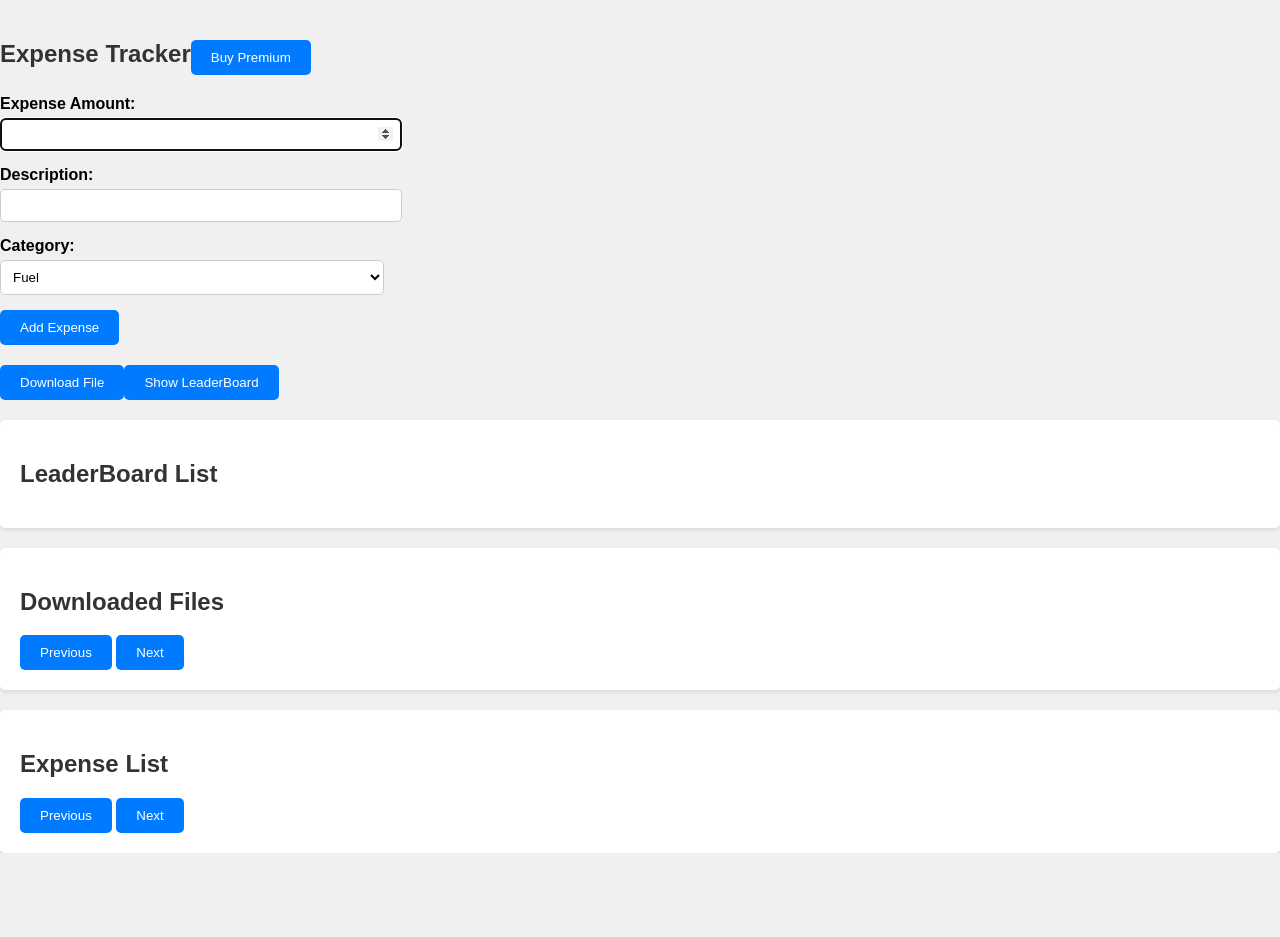
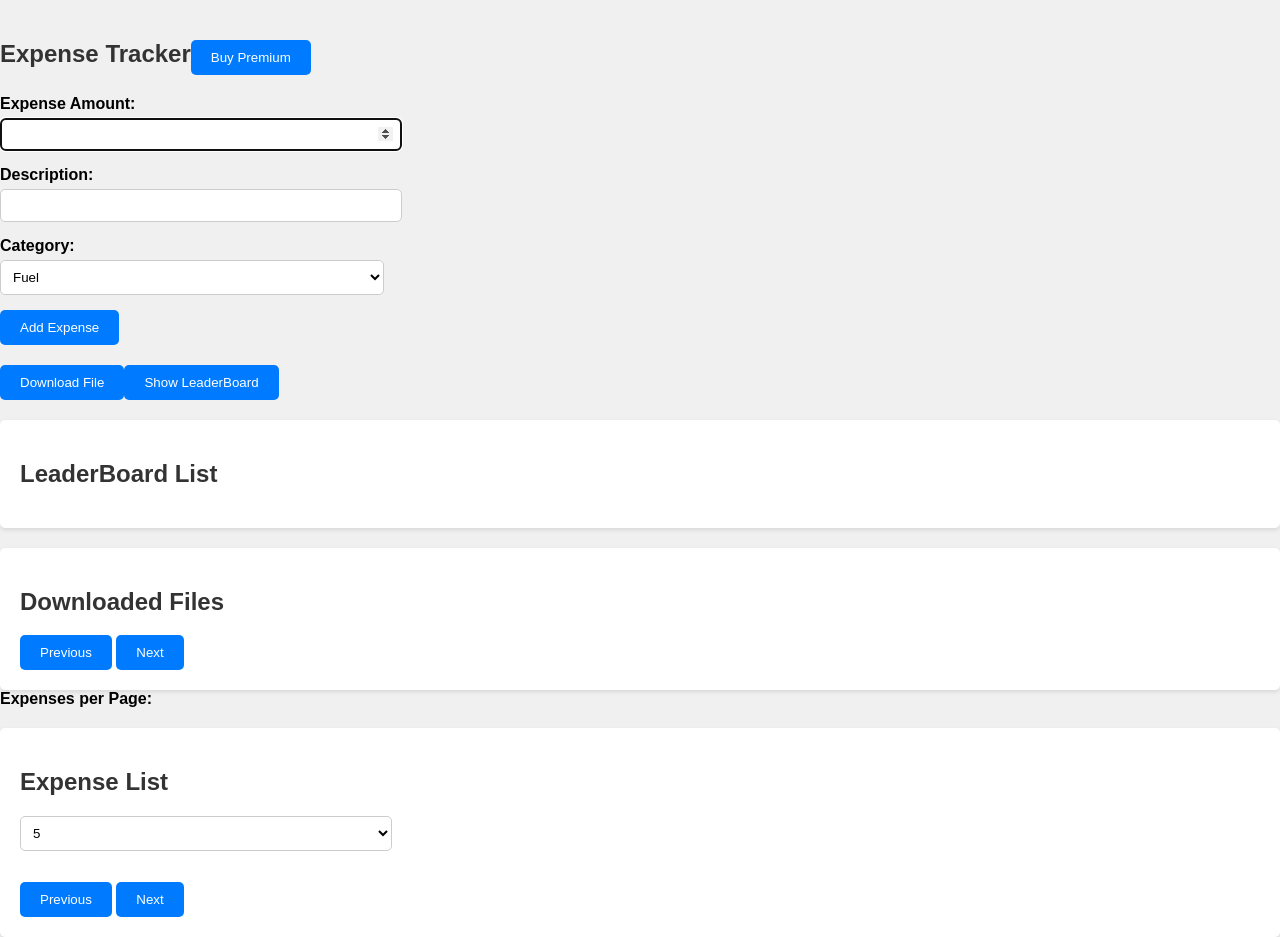
Before and after one commit to revanthyadav13/expense-tracker, a plain HTML site: page expenseTracker.html in a window 1280 px wide. Before the commit the page ends 853 px from the top, so only its background shows below. Drawn offline with nearby package versions, Linux system fonts and the light colour scheme; no server answers; files whose address does not match are found by name.

Commit message:
Dynamic pagination

```diff
--- a/expenseTracker.html
+++ b/expenseTracker.html
@@ -43,9 +43,15 @@
             <div id="downloadedFilesPagination-info"></div>
           </div>
     </div>
-
-
+    <label for="expensesPerPage">Expenses per Page:</label>
     <div id="expenseList"><h2>Expense List</h2>
+    <select id="expensesPerPage" onchange="updateExpensesPerPage()">
+        <option value="5">5</option>
+        <option value="10">10</option>
+        <option value="20">20</option>
+        <option value="30">30</option>
+        <option value="40">40</option>
+      </select>
         <ul id="list-items"></ul>
         <div id="expenseListPagination-container">
             <button id="expensePrev-page">Previous</button>
--- a/expenseTracker.js
+++ b/expenseTracker.js
@@ -2,8 +2,21 @@ document.addEventListener("DOMContentLoaded", fetchExpenseList);
 document.addEventListener("DOMContentLoaded", fetchFileList);
 document.addEventListener("DOMContentLoaded", fetchPremiumStatus);
 
+
+const preferredExpensesPerPage = parseInt(localStorage.getItem("preferredExpensesPerPage")) || 5;
+let expenseItemsPerPage = preferredExpensesPerPage;
+
+function updateExpensesPerPage() {
+  const expensesPerPageSelector = document.getElementById("expensesPerPage");
+  const selectedValue = expensesPerPageSelector.value;
+
+  localStorage.setItem("preferredExpensesPerPage", selectedValue);
+
+  expenseItemsPerPage = parseInt(selectedValue);
+  fetchExpenseList(expenseCurrentPage);
+}
+
 let expenseCurrentPage = 1;
-const expenseItemsPerPage = 10; // Number of items per page
 const token=localStorage.getItem('token');
 
 function fetchExpenseList(expensePageNumber){
```
